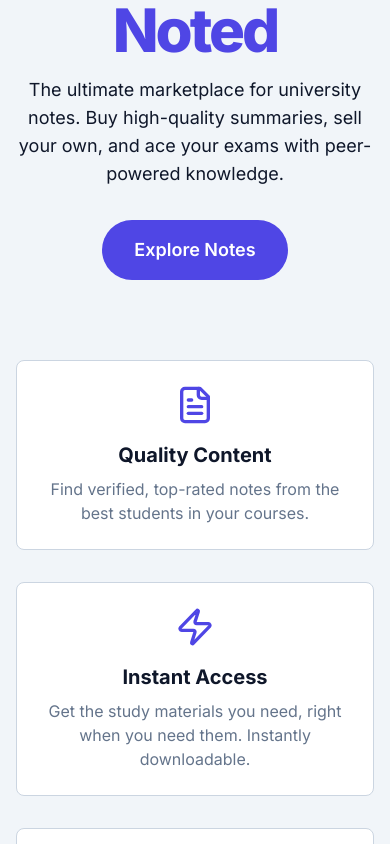
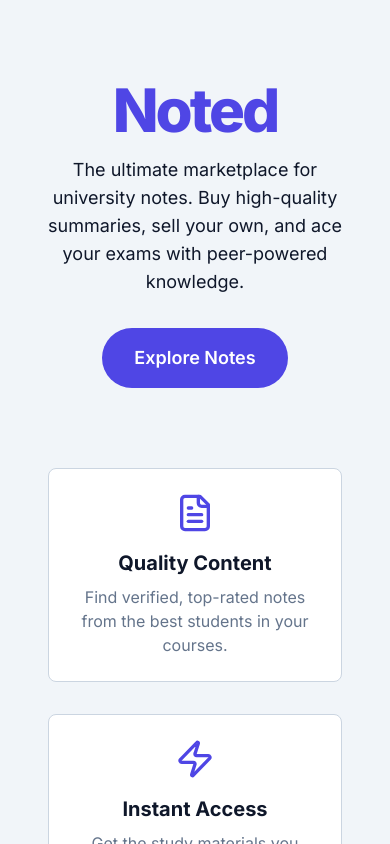
Before and after one commit to AndrewDoes/noted, a Next.js app: page / in a window 390 px wide. Shown: the top 844 px of the page. Built offline with nearby package versions, Linux system fonts and the light colour scheme; no server answers.

Commit message:
fixed layouting on landing page

```diff
--- a/src/app/components/LandingPage.tsx
+++ b/src/app/components/LandingPage.tsx
@@ -4,7 +4,7 @@ import { FileText, Zap, Users } from 'lucide-react';
 
 export const LandingPage = () => {
   return (
-    <div className="flex flex-col items-center justify-center min-h-screen px-4 text-center bg-background">
+    <div className="my-20 lg:my-0 flex flex-col items-center justify-center min-h-screen px-12 md:px-4 text-center bg-background">
       <header className="flex flex-col items-center">
         <h1 className="text-6xl font-extrabold tracking-tighter text-primary md:text-7xl lg:text-8xl">
           Noted
```
